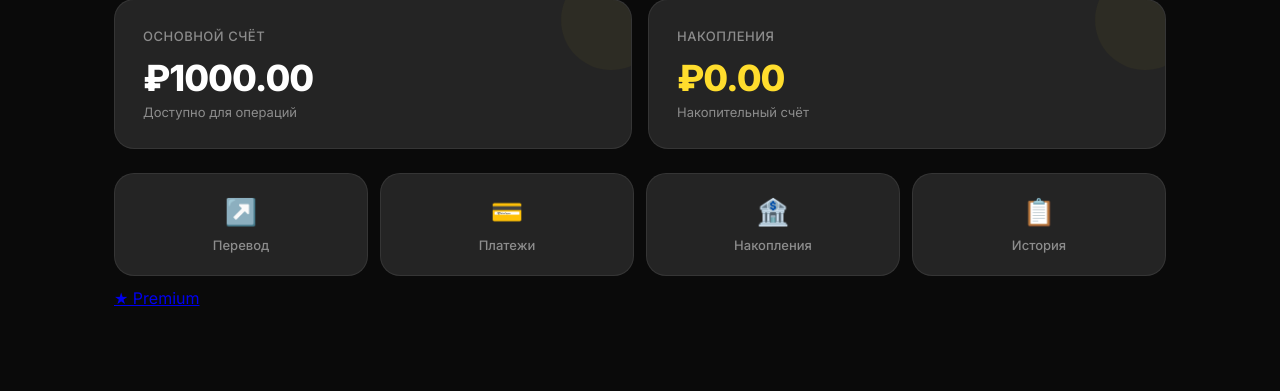
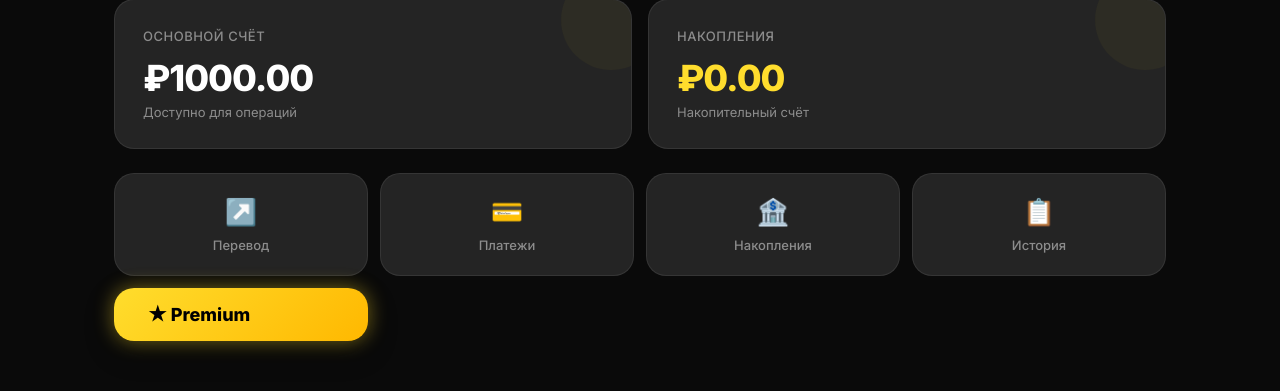
Before and after one commit to dimayzerk-ctrl/edubank6.1, a Flask app: page /dashboard in a window 1280 px wide. Shown: the part 182-573 px from the top of the page. Run offline with Flask 3, Linux system fonts and the light colour scheme; the visitor is signed in with stand-in values (Sample User, id 1); data comes from the database, SQL or seed files in the repository.

Commit message:
Update style.css

```diff
--- a/static/style.css
+++ b/static/style.css
@@ -753,3 +753,32 @@ select {
     font-weight: 600;
     color: #ffdd2d;
 }
+
+/* PREMIUM BUTTON */
+
+.premium-dashboard-btn {
+    display: inline-block;
+    padding: 16px 34px;
+    border-radius: 20px;
+    text-decoration: none;
+    font-weight: 800;
+    font-size: 18px;
+    color: black;
+    background: linear-gradient(
+        135deg,
+        #ffdd2d,
+        #ffb800
+    );
+    box-shadow:
+        0 0 20px rgba(255,221,45,.45),
+        0 10px 30px rgba(0,0,0,.3);
+
+    transition: .3s;
+}
+
+.premium-dashboard-btn:hover {
+    transform: translateY(-3px) scale(1.03);
+    box-shadow:
+        0 0 30px rgba(255,221,45,.65),
+        0 15px 40px rgba(0,0,0,.35);
+}
```
